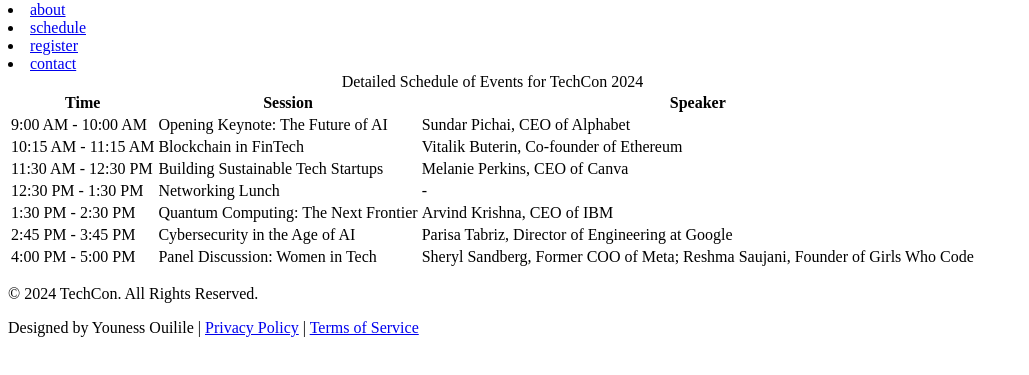
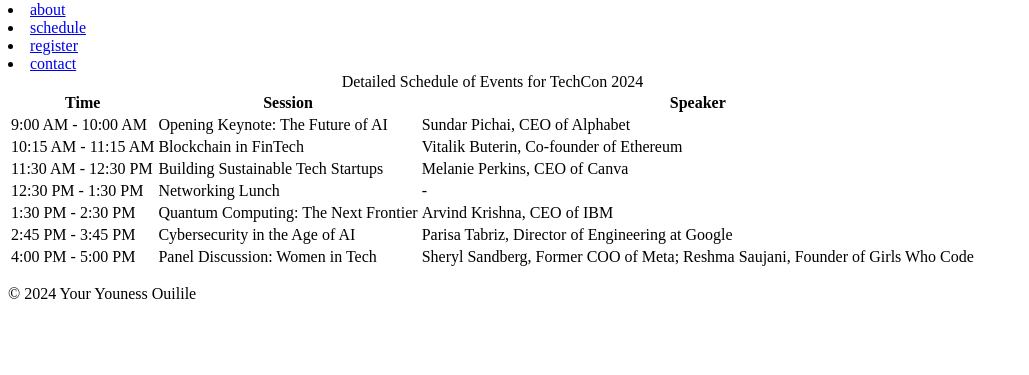
Before and after one commit to Youness-ouilile/TechCon_HTML, a plain HTML site: page techcon_website/schedule.html in a window 1280 px wide. Shown: the part 79-454 px from the top of the page, without its empty margins (0-1029 px from the left). Drawn offline with Linux system fonts and the light colour scheme.

Commit message:
new world

```diff
--- a/techcon_website/schedule.html
+++ b/techcon_website/schedule.html
@@ -72,8 +72,7 @@
     <fooder>
         <footer>
             <footer>
-                <p>&copy; 2024 TechCon. All Rights Reserved.</p>
-                <p>Designed by Youness Ouilile | <a href="privacy-policy.html">Privacy Policy</a> | <a href="terms-of-service.html">Terms of Service</a></p>
+                <p>&copy; 2024 Your Youness Ouilile</p>
               </footer>
           </footer>
 
```
